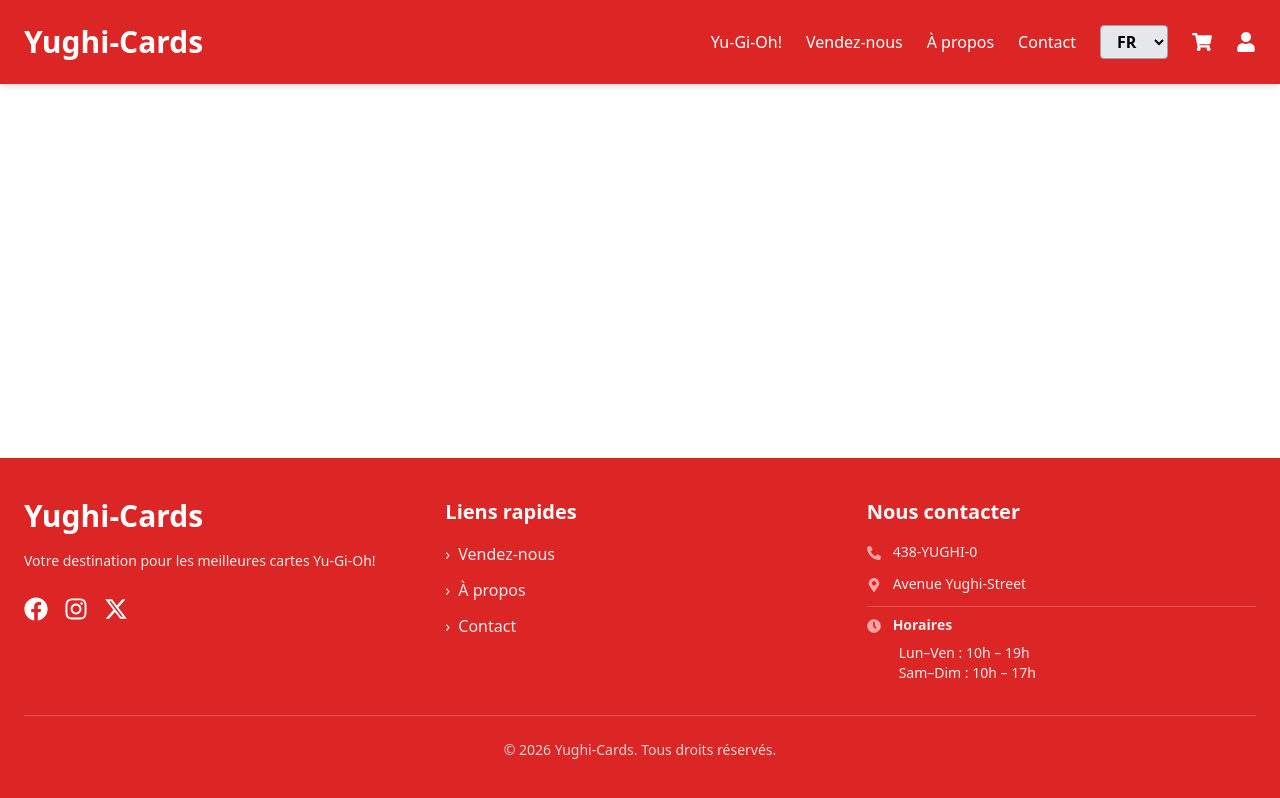
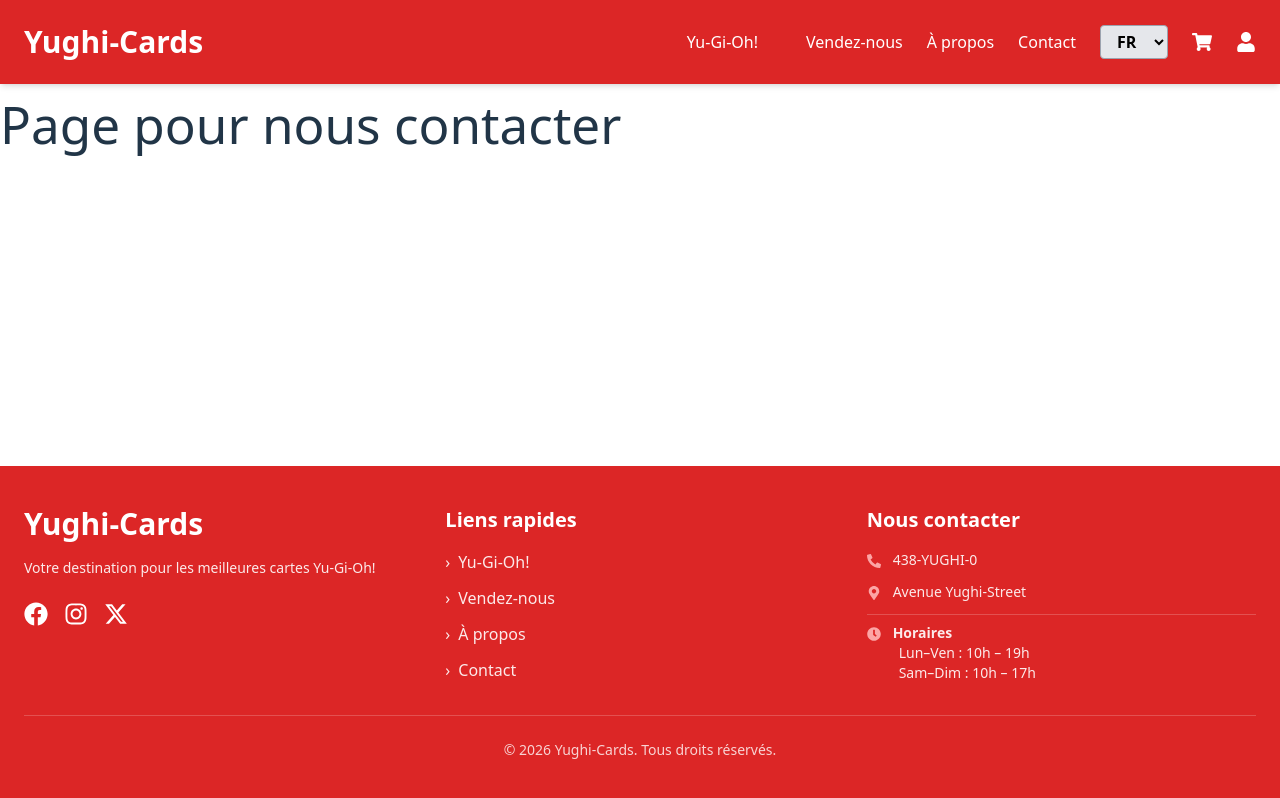
Before and after one commit to ZohnHadley/yughicards_420-666-AL, a React app in the folder frontend/: page /contact in a window 1280 px wide. Built offline with nearby package versions, Linux system fonts and the light colour scheme; the HTML template or start-up script is replaced by a standard one.

Commit message:
navigation implémentée

```diff
--- a/frontend/src/App.jsx
+++ b/frontend/src/App.jsx
@@ -1,10 +1,14 @@
 import { useState } from "react";
 import { BrowserRouter as Router, Routes, Route } from "react-router-dom";
+
 import Home from "./pages/Home";
+import VendezNous from "./pages/VendezNous";
+import About from "./pages/About";
+import YughiohInventory from "./pages/YughiohInventory";
+
 import Navbar from "./components/Navbar";
-import {translations} from "./locales/index.js";
 import Footer from "./components/Footer.jsx";
-
+import Contact from "./pages/Contact.jsx";
 
 function App() {
     const [language, setLanguage] = useState("fr");
@@ -21,6 +25,10 @@
                 <main className="flex-grow pt-24">
                     <Routes>
                         <Route path="/" element={<Home language={language} />} />
+                        <Route path="/vendez-nous" element={<VendezNous />} />
+                        <Route path="/inventaire" element={<YughiohInventory />} />
+                        <Route path="/about" element={<About />} />
+                        <Route path="/contact" element={<Contact />} />
                     </Routes>
                 </main>
 
@@ -30,5 +38,4 @@
     );
 }
 
-
 export default App;
--- a/frontend/src/components/Footer.jsx
+++ b/frontend/src/components/Footer.jsx
@@ -1,96 +1,105 @@
 import React from "react";
 import { Link } from "react-router-dom";
-import { FaFacebook, FaInstagram, FaPhoneAlt, FaMapMarkerAlt, FaClock } from "react-icons/fa";
+import {
+    FaFacebook,
+    FaInstagram,
+    FaPhoneAlt,
+    FaMapMarkerAlt,
+    FaClock
+} from "react-icons/fa";
+import { FaXTwitter } from "react-icons/fa6";
 import { translations } from "../locales";
-import { FaXTwitter } from "react-icons/fa6";
 
 export default function Footer({ language }) {
-    const t = translations[language]?.footer || {
-        about: "À propos",
-        contact: "Contact",
-        sell: "Vendre",
-        rights: "Tous droits réservés.",
-        phone: "438-YUGHI-0",
-        address: "Avenue Yughi-Street",
-        hoursWeek: "Lun–Ven : 10h – 19h",
-        hoursWeekend: "Sam–Dim : 10h – 17h",
-        description: "Votre destination pour les meilleures cartes Yu-Gi-Oh!",
-        quickLinks: "Liens rapides",
-        contactUs: "Nous contacter",
-        hours: "Horaires"
-    };
+    const t = translations[language]?.footer
 
     return (
         <footer className="bg-red-600 shadow-md mt-20">
             <div className="max-w-7xl mx-auto px-6 py-10">
 
-                {/* Contenu principal en 3 colonnes */}
+                {/* Contenu principal */}
                 <div className="grid grid-cols-1 md:grid-cols-3 gap-8 mb-8">
 
-                    {/* Colonne 1: Logo + Description */}
+                    {/* Colonne 1 */}
                     <div className="space-y-4">
                         <Link to="/" className="text-3xl font-bold text-white hover:text-red-300 inline-block">
                             Yughi-Cards
                         </Link>
-                        <p className="text-white/90 text-sm leading-relaxed">
+
+                        <p className="text-white/90 text-sm">
                             {t.description}
                         </p>
 
-                        {/* Réseaux sociaux */}
                         <div className="flex space-x-4 pt-2">
-                            <a href="#" className="text-white hover:text-red-300 text-2xl transition-colors">
+                            <a href="#" className="text-white hover:text-red-300 text-2xl">
                                 <FaFacebook />
                             </a>
-                            <a href="#" className="text-white hover:text-red-300 text-2xl transition-colors">
+                            <a href="#" className="text-white hover:text-red-300 text-2xl">
                                 <FaInstagram />
                             </a>
-                            <a href="#" className="text-white hover:text-red-300 text-2xl transition-colors">
+                            <a href="#" className="text-white hover:text-red-300 text-2xl">
                                 <FaXTwitter />
                             </a>
                         </div>
                     </div>
 
-                    {/* Colonne 2: Liens rapides */}
+                    {/* Colonne 2 */}
                     <div className="space-y-4">
-                        <h3 className="text-xl font-bold text-white">{t.quickLinks}</h3>
+                        <h3 className="text-xl font-bold text-white">
+                            {t.quickLinks}
+                        </h3>
+
                         <ul className="space-y-3">
                             <li>
-                                <Link to="/sellToUs" className="text-white/90 hover:text-red-300 transition-colors flex items-center">
+                                <Link to="/inventaire" className="text-white/90 hover:text-red-300 flex items-center">
+                                    <span className="mr-2">›</span> {t.yugioh}
+                                </Link>
+                            </li>
+
+                            <li>
+                                <Link to="/vendez-nous" className="text-white/90 hover:text-red-300 flex items-center">
                                     <span className="mr-2">›</span> {t.sell}
                                 </Link>
                             </li>
+
                             <li>
-                                <Link to="/about" className="text-white/90 hover:text-red-300 transition-colors flex items-center">
+                                <Link to="/about" className="text-white/90 hover:text-red-300 flex items-center">
                                     <span className="mr-2">›</span> {t.about}
                                 </Link>
                             </li>
+
                             <li>
-                                <Link to="/contact" className="text-white/90 hover:text-red-300 transition-colors flex items-center">
+                                <Link to="/contact" className="text-white/90 hover:text-red-300 flex items-center">
                                     <span className="mr-2">›</span> {t.contact}
                                 </Link>
                             </li>
                         </ul>
                     </div>
 
-                    {/* Colonne 3: Infos magasin */}
+                    {/* Colonne 3 */}
                     <div className="space-y-4">
-                        <h3 className="text-xl font-bold text-white">{t.contactUs}</h3>
+                        <h3 className="text-xl font-bold text-white">
+                            {t.contactUs}
+                        </h3>
+
                         <div className="text-white/90 text-sm space-y-3">
-                            <p className="flex items-start gap-3">
-                                <FaPhoneAlt className="text-red-300 mt-1 flex-shrink-0" />
-                                <span>{t.phone}</span>
+                            <p className="flex gap-3">
+                                <FaPhoneAlt className="text-red-300 mt-1" />
+                                {t.phone}
                             </p>
-                            <p className="flex items-start gap-3">
-                                <FaMapMarkerAlt className="text-red-300 mt-1 flex-shrink-0" />
-                                <span>{t.address}</span>
+
+                            <p className="flex gap-3">
+                                <FaMapMarkerAlt className="text-red-300 mt-1" />
+                                {t.address}
                             </p>
+
                             <div className="pt-2 border-t border-white/20">
-                                <p className="flex items-start gap-3 mb-2">
-                                    <FaClock className="text-red-300 mt-1 flex-shrink-0" />
-                                    <span className="font-semibold">{t.hours}</span>
+                                <p className="flex gap-3 font-semibold">
+                                    <FaClock className="text-red-300 mt-1" />
+                                    {t.hours}
                                 </p>
-                                <p className="ml-8 text-sm">{t.hoursWeek}</p>
-                                <p className="ml-8 text-sm">{t.hoursWeekend}</p>
+                                <p className="ml-8">{t.hoursWeek}</p>
+                                <p className="ml-8">{t.hoursWeekend}</p>
                             </div>
                         </div>
                     </div>
@@ -104,6 +113,7 @@
                 <div className="text-center text-sm text-white/80 pt-6">
                     © {new Date().getFullYear()} Yughi-Cards. {t.rights}
                 </div>
+
             </div>
         </footer>
     );
--- a/frontend/src/locales/english/components/FooterEn.js
+++ b/frontend/src/locales/english/components/FooterEn.js
@@ -1,4 +1,5 @@
 export const FooterEn = {
+    yugioh: "Yu-Gi-Oh!",
     about: "About",
     contact: "Contact",
     sell: "Sell us",
--- a/frontend/src/locales/francais/components/FooterFr.js
+++ b/frontend/src/locales/francais/components/FooterFr.js
@@ -1,4 +1,5 @@
 export const FooterFr = {
+    yugioh: "Yu-Gi-Oh!",
     about: "À propos",
     contact: "Contact",
     sell: "Vendez-nous",
--- /dev/null
+++ b/frontend/src/pages/About.jsx
@@ -0,0 +1,8 @@
+function About() {
+    return (
+        <div>
+            <h1>Page about us</h1>
+        </div>
+    );
+}
+export default About;
--- /dev/null
+++ b/frontend/src/pages/Contact.jsx
@@ -0,0 +1,8 @@
+function Contact() {
+    return (
+        <div>
+            <h1>Page pour nous contacter</h1>
+        </div>
+    );
+}
+export default Contact;
--- a/frontend/src/pages/Home.jsx
+++ b/frontend/src/pages/Home.jsx
@@ -2,7 +2,6 @@
     return (
         <div>
             <h1>Bienvenue sur la Page d'Accueil</h1>
-            <p>C'est ici que commence ton projet !</p>
         </div>
     );
 }
--- /dev/null
+++ b/frontend/src/pages/VendezNous.jsx
@@ -0,0 +1,8 @@
+function VendezNous() {
+    return (
+        <div>
+            <h1>Page pour nous vendre vos cartes</h1>
+        </div>
+    );
+}
+export default VendezNous;
--- /dev/null
+++ b/frontend/src/pages/YughiohInventory.jsx
@@ -0,0 +1,8 @@
+function YughiohInventory() {
+    return (
+        <div>
+            <h1>Page de notre inventaire des cartes</h1>
+        </div>
+    );
+}
+export default YughiohInventory;
```
Also changed, not shown: frontend/src/components/Navbar.jsx (+28 -9 lines).
